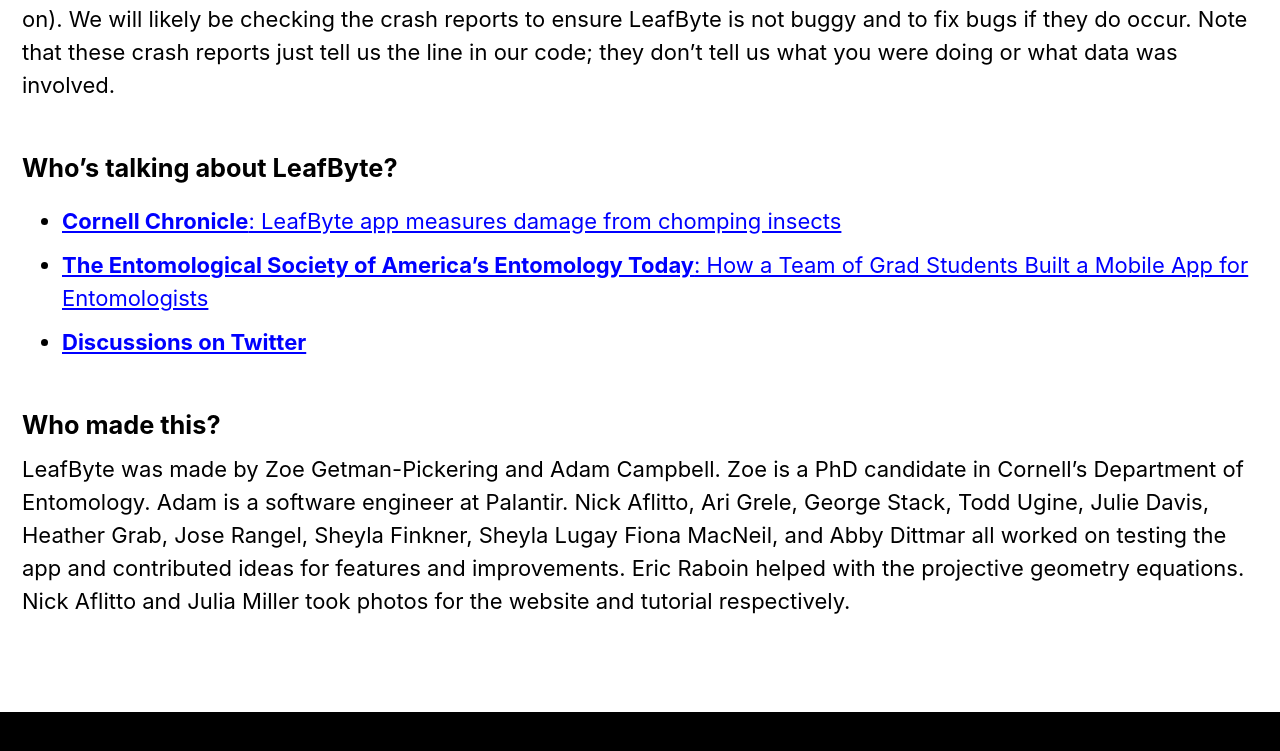
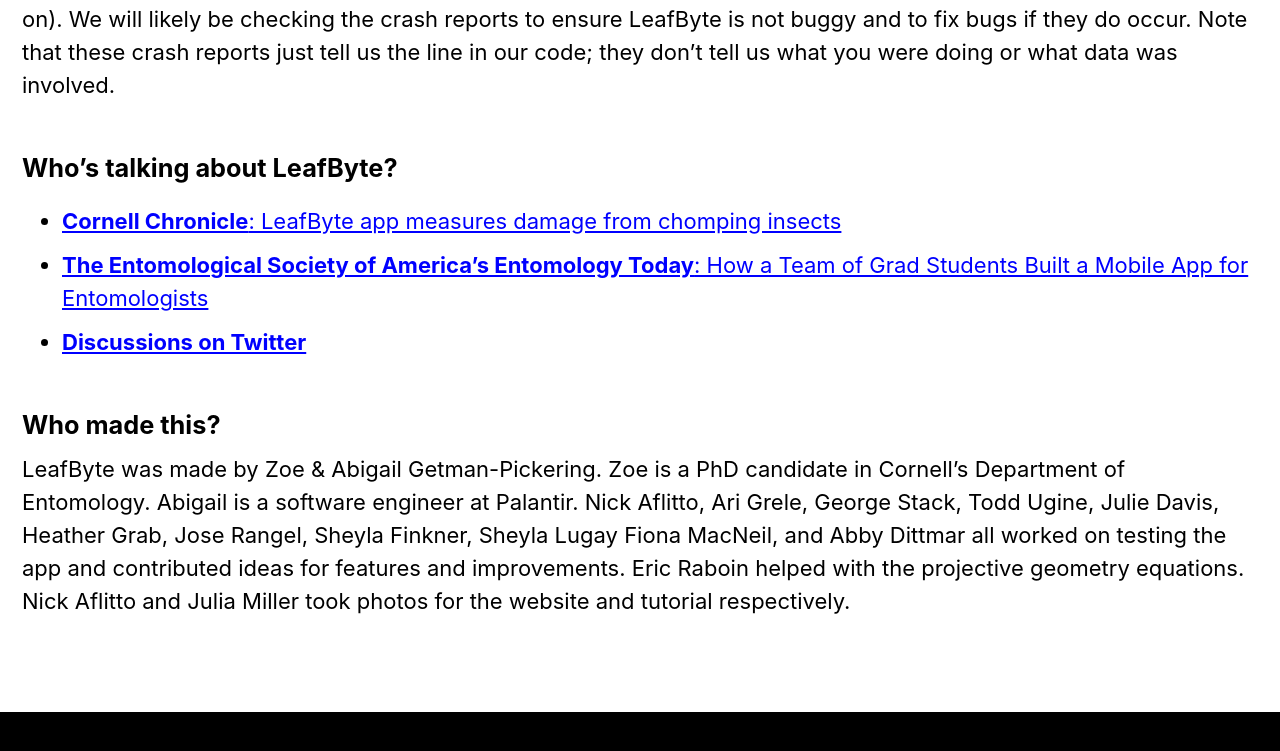
Before and after one commit to Zoegp/zoegp.github.io, a Jekyll site: the page built from leafbyte-faqs.md, in a window 1280 px wide and 900 px high, scrolled down 8841 px, cut to the strip 0-752 px from the top of the window. Built offline with Jekyll 4.4.1, drawn with Linux system fonts in a browser that asks for light colours; cached includes are drawn as plain includes; nearby versions of some CDN libraries.

Commit message:
update name

```diff
--- a/leafbyte-faqs.md
+++ b/leafbyte-faqs.md
@@ -165,4 +165,4 @@
 * [**Discussions on Twitter**](twitter.com/search?q=leafbyte)
 
 ##### Who made this?
-LeafByte was made by Zoe Getman-Pickering and Adam Campbell. Zoe is a PhD candidate in Cornell's Department of Entomology. Adam is a software engineer at Palantir. Nick Aflitto, Ari Grele, George Stack, Todd Ugine, Julie Davis, Heather Grab, Jose Rangel, Sheyla Finkner, Sheyla Lugay Fiona MacNeil, and Abby Dittmar all worked on testing the app and contributed ideas for features and improvements. Eric Raboin helped with the projective geometry equations. Nick Aflitto and Julia Miller took photos for the website and tutorial respectively.
+LeafByte was made by Zoe & Abigail Getman-Pickering. Zoe is a PhD candidate in Cornell's Department of Entomology. Abigail is a software engineer at Palantir. Nick Aflitto, Ari Grele, George Stack, Todd Ugine, Julie Davis, Heather Grab, Jose Rangel, Sheyla Finkner, Sheyla Lugay Fiona MacNeil, and Abby Dittmar all worked on testing the app and contributed ideas for features and improvements. Eric Raboin helped with the projective geometry equations. Nick Aflitto and Julia Miller took photos for the website and tutorial respectively.
```
